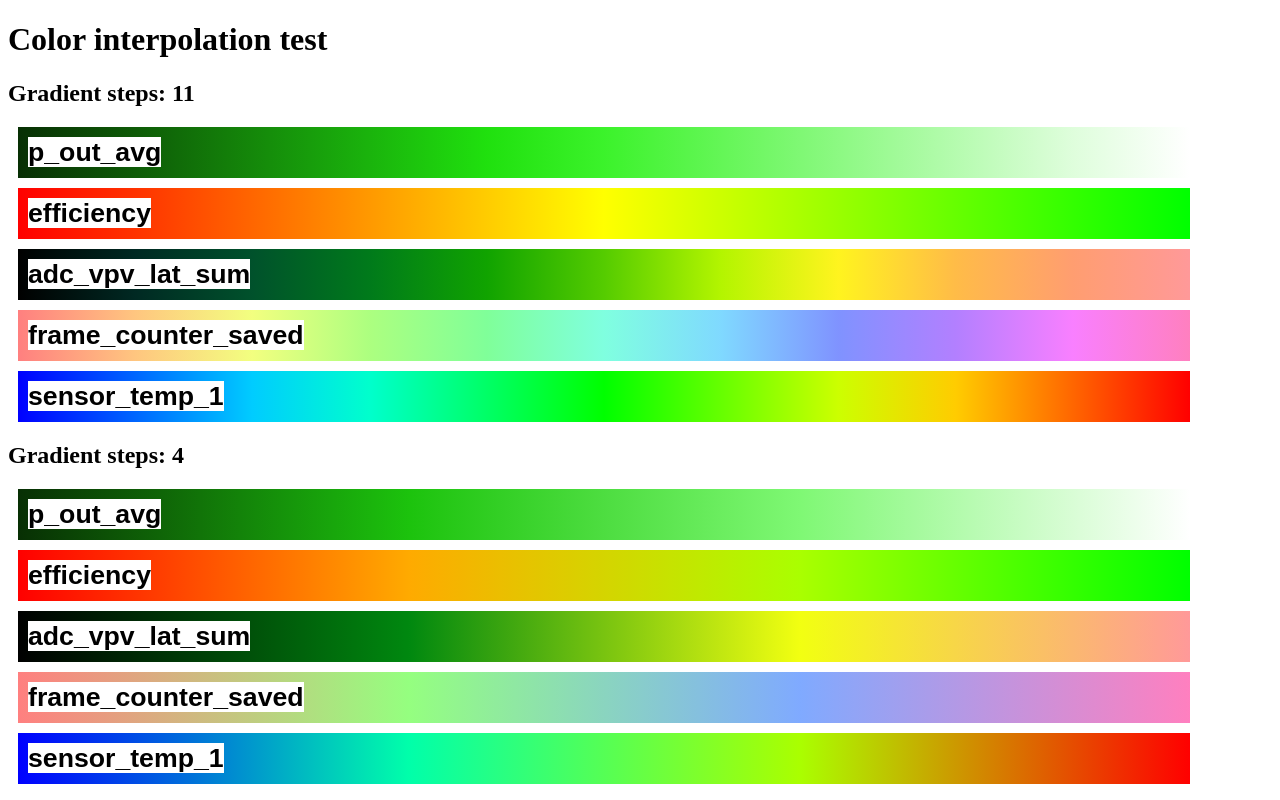
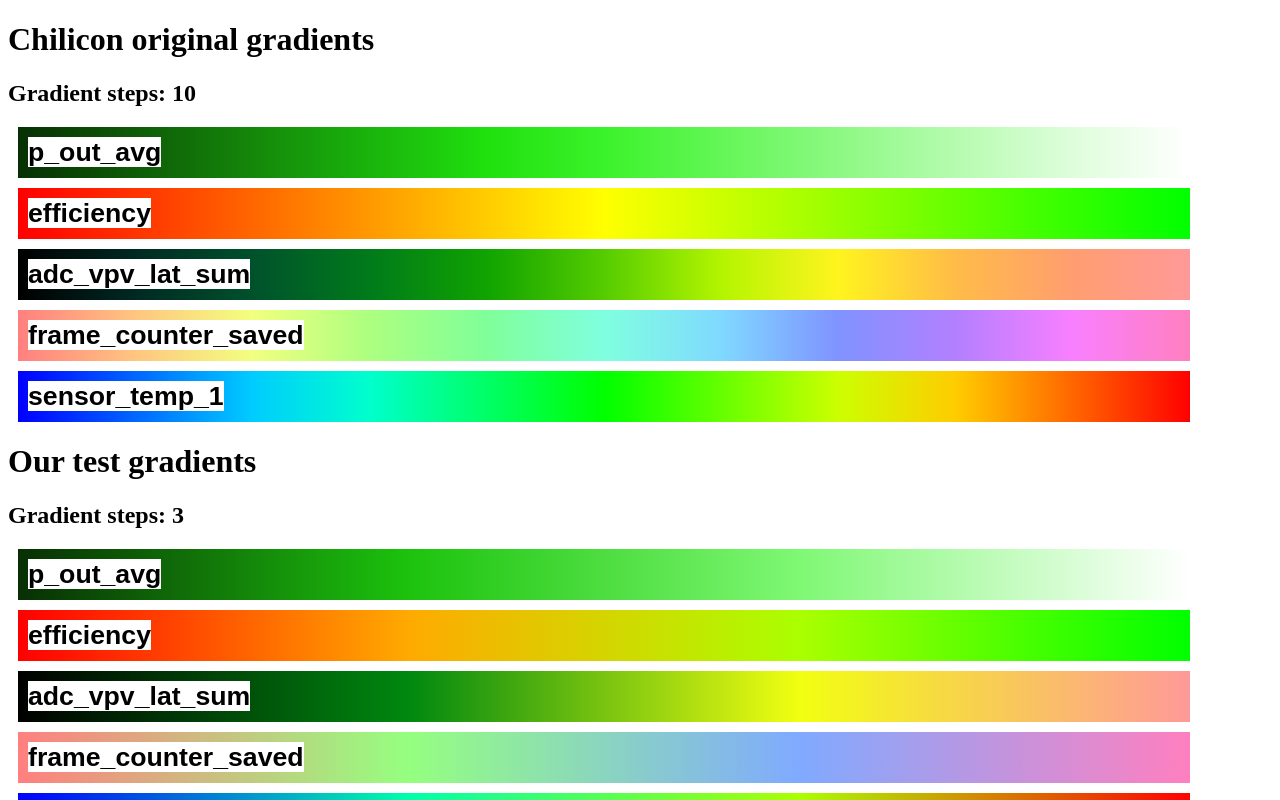
Before and after one commit to arcataroger/heatmap-gradients, a React app: page / in a window 1280 px wide. Shown: the top 800 px of the page. Built offline with nearby package versions, Linux system fonts and the light colour scheme.

Commit message:
more examples

```diff
--- a/src/App.js
+++ b/src/App.js
@@ -65,7 +65,7 @@ const metricColors = steps => metrics.map(metric => {
 })
 
 const ColorDisplay = props => <>
-    <h2>Gradient steps: {props.steps + 1}</h2>
+    <h2>Gradient steps: {props.steps}</h2>
     {
         metricColors(props.steps).map(metric => {
 
@@ -90,10 +90,14 @@ const ColorDisplay = props => <>
 
 function App() {
     return <>
-        <h1>Color interpolation test</h1>
 
+        <h1>Chilicon original gradients</h1>
         <ColorDisplay steps={10}/>
+
+        <h1>Our test gradients</h1>
         <ColorDisplay steps={3}/>
+        <ColorDisplay steps={2}/>
+        <ColorDisplay steps={1}/>
 
         {/*
 
```
